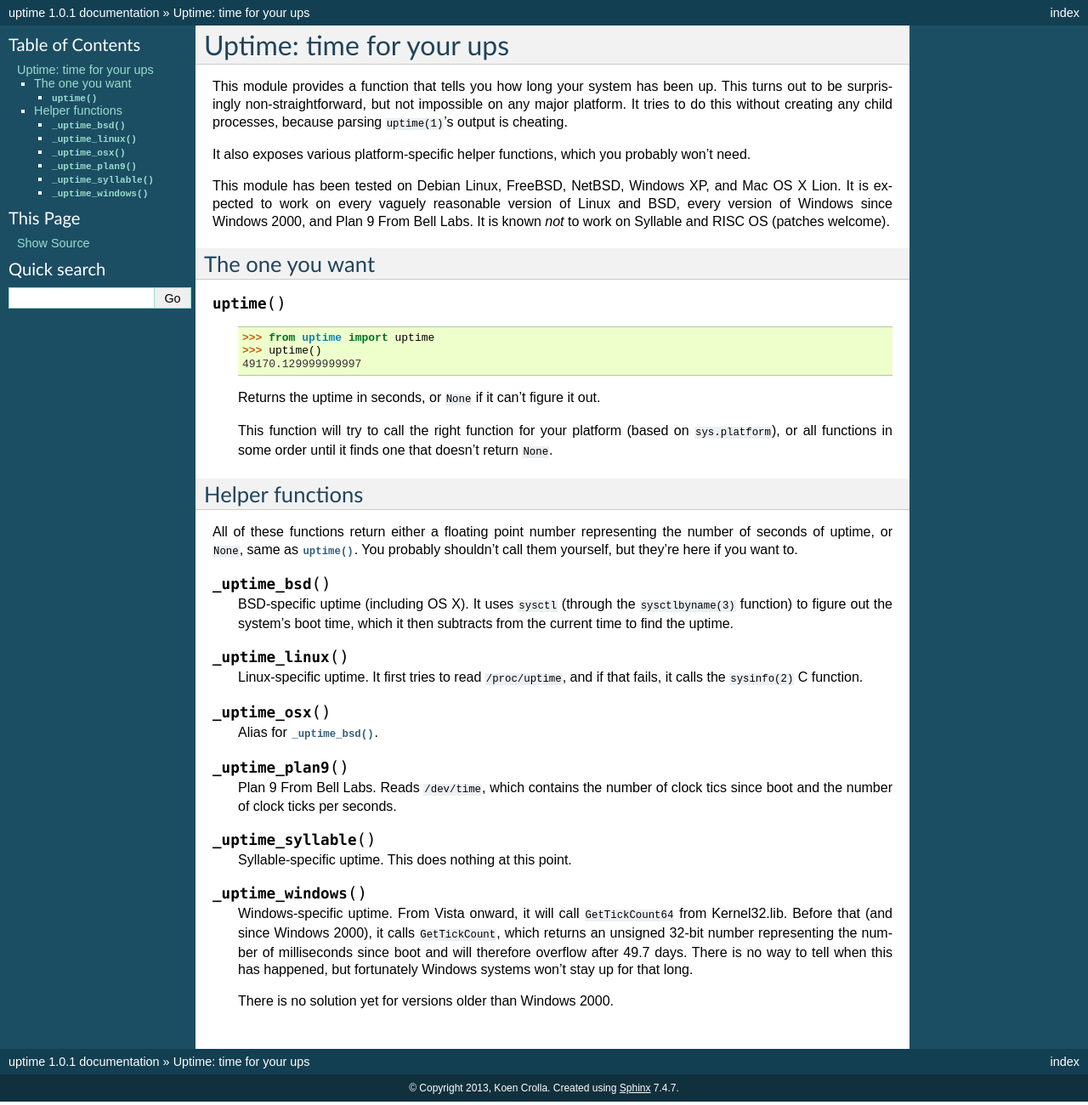
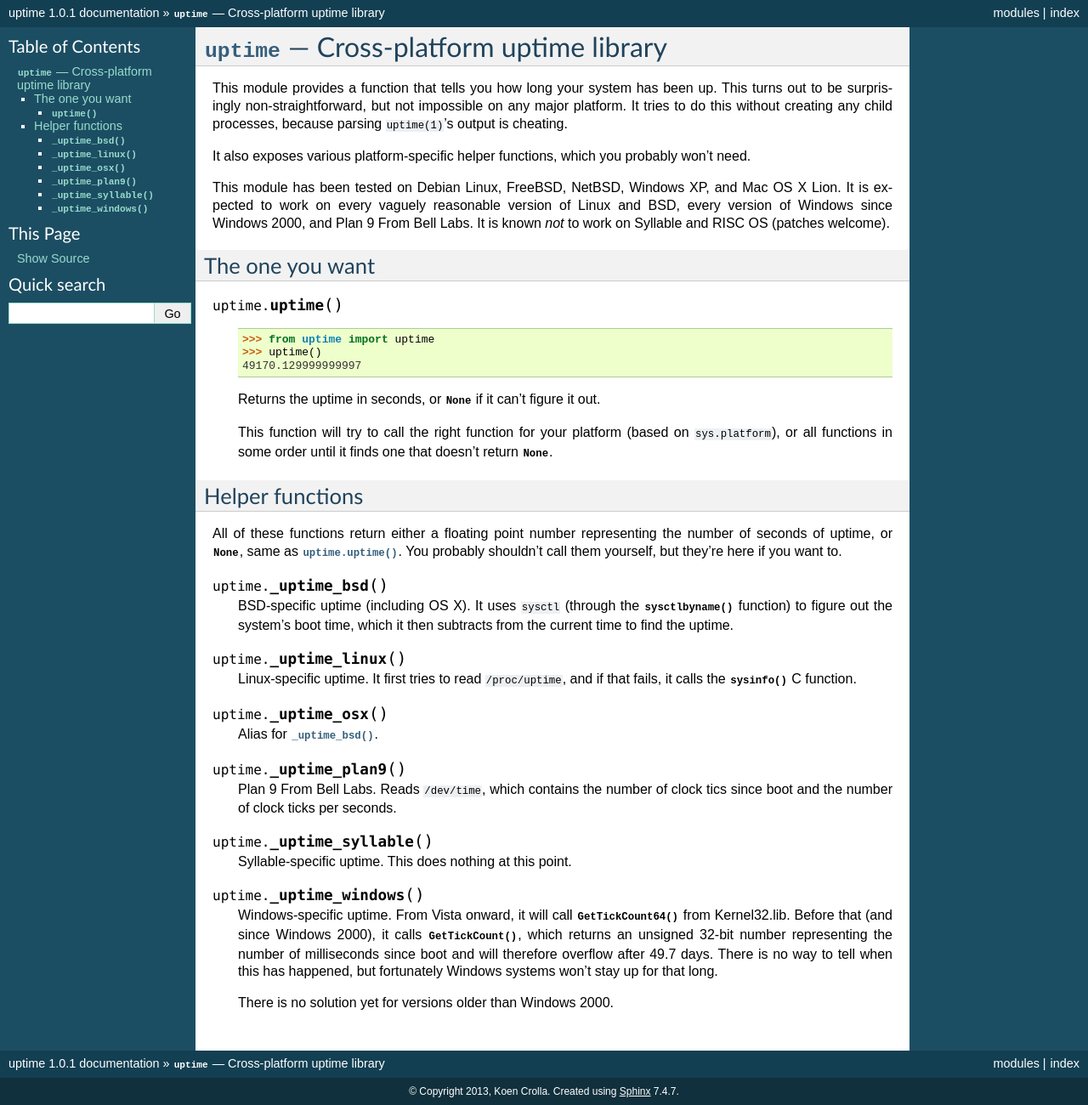
Before and after one commit to Cairnarvon/uptime, a Sphinx documentation site: the page built from doc/index.rst, in a window 1280 px wide. Shown: the whole page at 85% size. Built offline with Sphinx 7.4.7, drawn with Linux system fonts in a browser that asks for light colours.

Commit message:
More idiomatic documentation.

```diff
--- a/doc/index.rst
+++ b/doc/index.rst
@@ -1,7 +1,11 @@
 .. uptime documentation master file
 
-Uptime: time for your ups
-=========================
+:mod:`uptime` --- Cross-platform uptime library
+===============================================
+
+.. module:: uptime
+   :synopsis: Cross-platform uptime library
+.. moduleauthor:: Koen Crolla <cairnarvon@gmail.com>
 
 This module provides a function that tells you how long your system has been
 up. This turns out to be surprisingly non-straightforward, but not impossible
@@ -25,30 +29,30 @@ The one you want
      >>> uptime()
      49170.129999999997
 
-   Returns the uptime in seconds, or ``None`` if it can't figure it out.
+   Returns the uptime in seconds, or :const:`None` if it can't figure it out.
 
    This function will try to call the right function for your platform (based
    on ``sys.platform``), or all functions in some order until it finds one
-   that doesn't return ``None``.
+   that doesn't return :const:`None`.
 
 
 Helper functions
 ----------------
 
 All of these functions return either a floating point number representing the
-number of seconds of uptime, or ``None``, same as :func:`uptime`. You probably
-shouldn't call them yourself, but they're here if you want to.
+number of seconds of uptime, or :const:`None`, same as :func:`uptime.uptime`.
+You probably shouldn't call them yourself, but they're here if you want to.
 
 .. function:: _uptime_bsd
 
    BSD-specific uptime (including OS X). It uses ``sysctl`` (through the
-   ``sysctlbyname(3)`` function) to figure out the system's boot time, which
+   :c:func:`sysctlbyname` function) to figure out the system's boot time, which
    it then subtracts from the current time to find the uptime.
 
 .. function:: _uptime_linux
 
    Linux-specific uptime. It first tries to read ``/proc/uptime``, and if that
-   fails, it calls the ``sysinfo(2)`` C function.
+   fails, it calls the :c:func:`sysinfo` C function.
 
 .. function:: _uptime_osx
 
@@ -65,11 +69,11 @@ shouldn't call them yourself, but they're here if you want to.
 
 .. function:: _uptime_windows
 
-   Windows-specific uptime. From Vista onward, it will call ``GetTickCount64``
-   from Kernel32.lib. Before that (and since Windows 2000), it calls
-   ``GetTickCount``, which returns an unsigned 32-bit number representing the
-   number of milliseconds since boot and will therefore overflow after 49.7
-   days. There is no way to tell when this has happened, but fortunately
-   Windows systems won't stay up for that long.
+   Windows-specific uptime. From Vista onward, it will call
+   :c:func:`GetTickCount64` from Kernel32.lib. Before that (and since Windows
+   2000), it calls :c:func:`GetTickCount`, which returns an unsigned 32-bit
+   number representing the number of milliseconds since boot and will therefore
+   overflow after 49.7 days. There is no way to tell when this has happened,
+   but fortunately Windows systems won't stay up for that long.
 
    There is no solution yet for versions older than Windows 2000.
```
